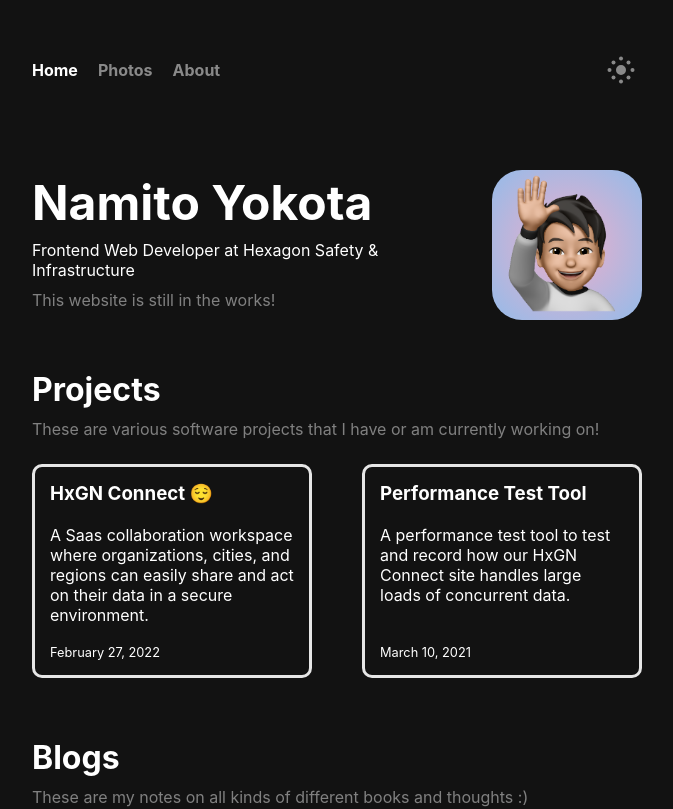
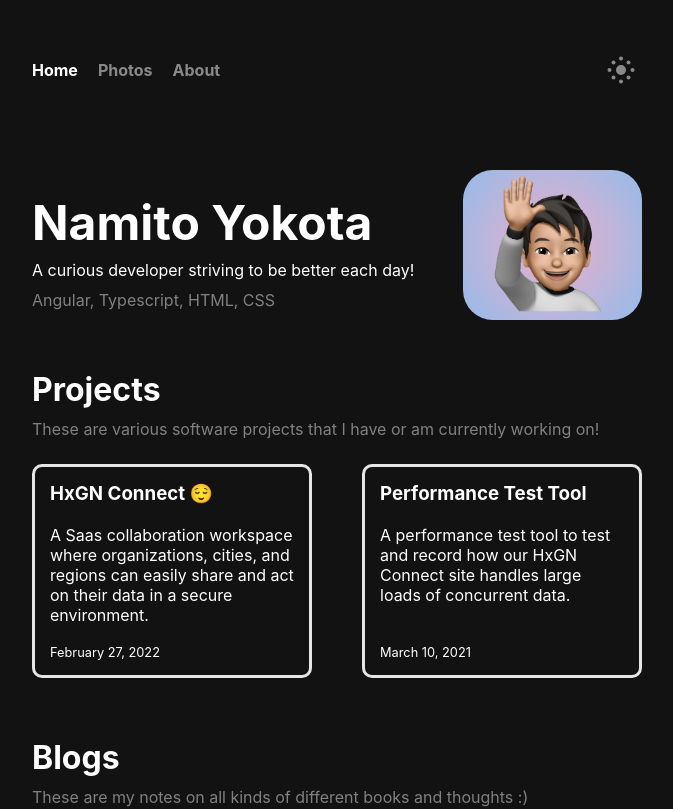
Before and after one commit to namitoyokota/portfolio, a Next.js app: page / in a window 1280 px wide. Shown: the top 809 px of the page, without its empty margins (303-976 px from the left). Built offline with nearby package versions, Linux system fonts and the light colour scheme.

Commit message:
updated description text

```diff
--- a/pages/index.tsx
+++ b/pages/index.tsx
@@ -18,8 +18,8 @@ export const Index = ({ posts }: IndexProps): JSX.Element => {
       <div className={styles.aboutpane}>
         <div className={styles.abouttext}>
           <h1 className={styles.title}>Namito Yokota</h1>
-          <p>Frontend Web Developer at Hexagon Safety & Infrastructure</p>
-          <p className={styles.description}>This website is still in the works!</p>
+          <p>A curious developer striving to be better each day!</p>
+          <p className={styles.description}>Angular, Typescript, HTML, CSS</p>
         </div>
         <Image
           className={styles.profileimg}
```
